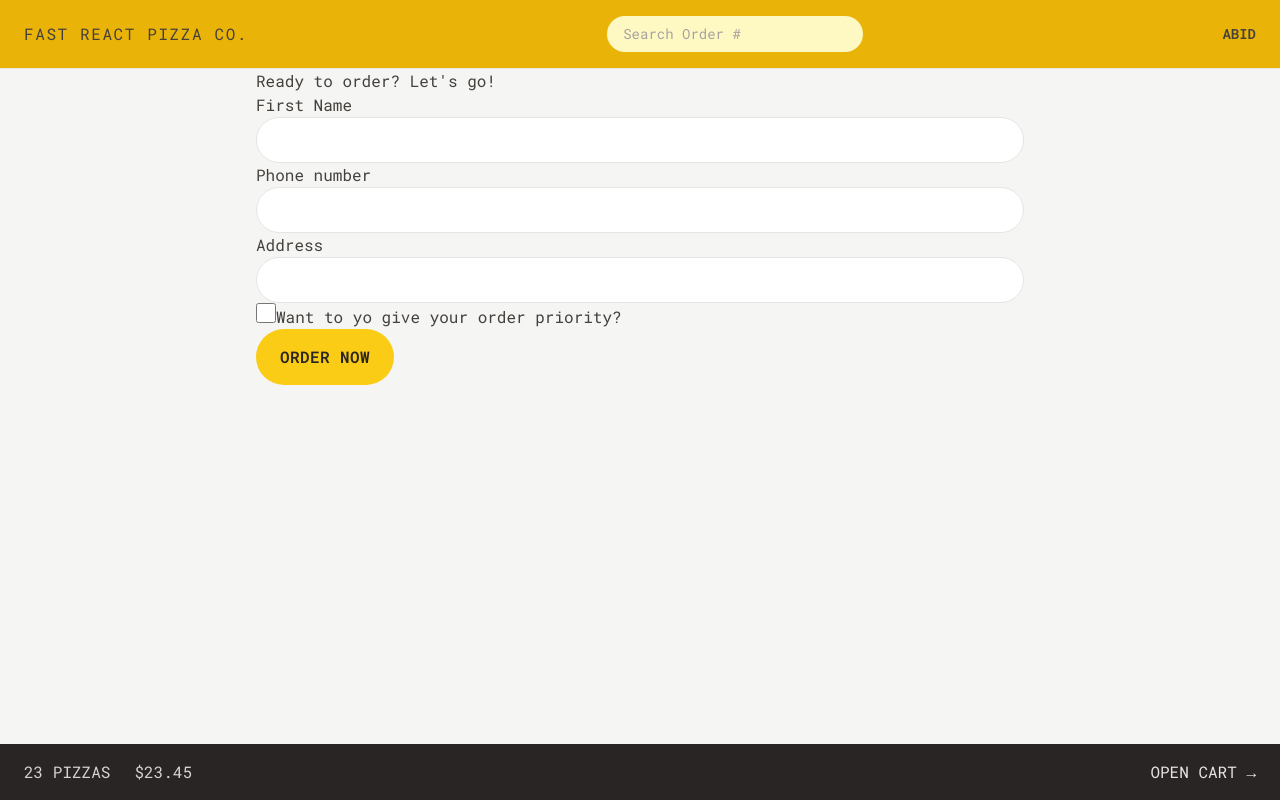
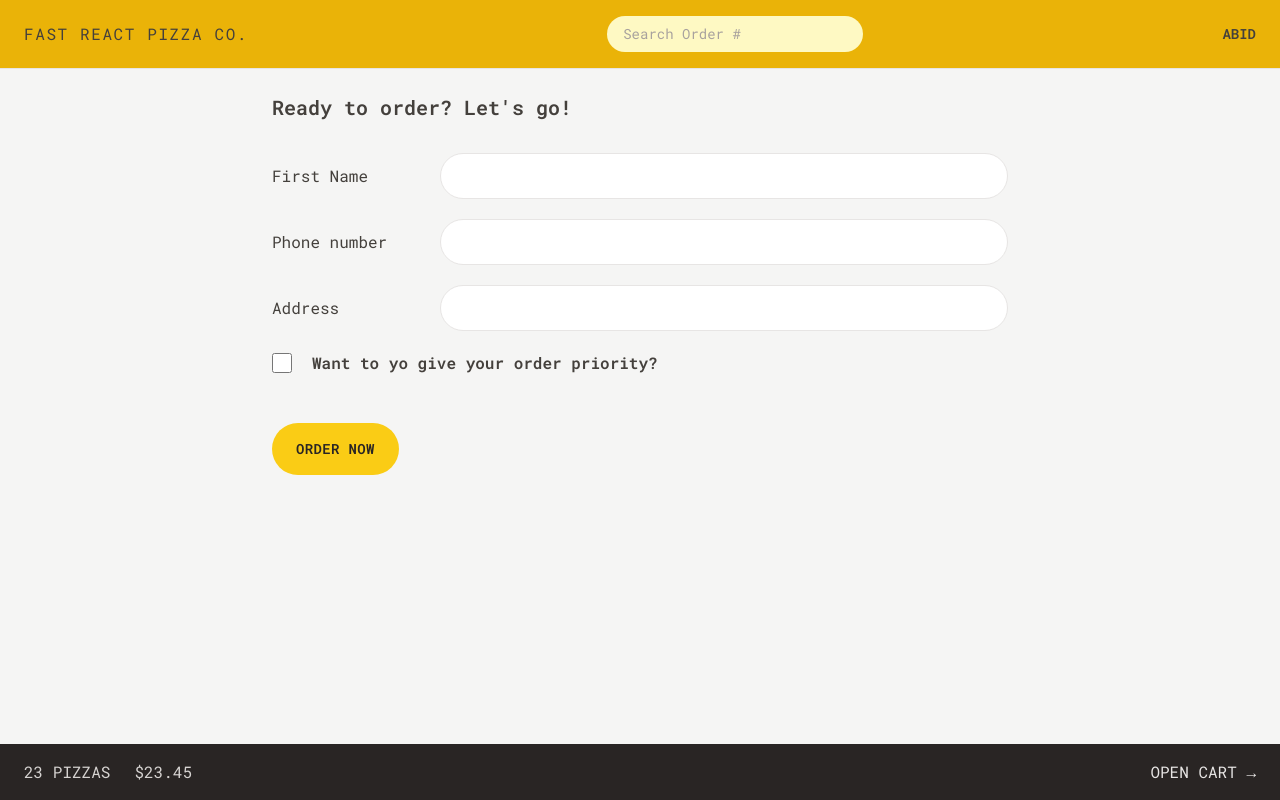
Before and after one commit to ali27-dev/fast-react-pizza, a React (Vite) app: page /order/new in a window 1280 px wide. Built offline with nearby package versions, Linux system fonts and the light colour scheme.

Commit message:
Also Style the Order Form with tailwind css.

```diff
--- a/src/features/order/CreateOrder.jsx
+++ b/src/features/order/CreateOrder.jsx
@@ -40,32 +40,44 @@ function CreateOrder() {
   const cart = fakeCart;
 
   return (
-    <div>
-      <h2>Ready to order? Let's go!</h2>
+    <div className="px-4 py-6">
+      <h2 className="mb-8 text-xl font-semibold">Ready to order? Let's go!</h2>
 
       {/* <Form method="POST" action="/order/new"> */}
       <Form method="POST">
-        <div>
-          <label>First Name</label>
-          <input type="text" name="customer" required className="input" />
+        {/* Name-Input */}
+        <div className="mb-5 flex flex-col gap-2 sm:flex-row sm:items-center">
+          <label className="sm:basis-40">First Name</label>
+          <input type="text" name="customer" required className="input grow" />
         </div>
 
-        <div>
-          <label>Phone number</label>
-          <div>
-            <input type="tel" name="phone" required className="input" />
+        {/* Number-Input */}
+        <div className="mb-5 flex flex-col gap-2 sm:flex-row sm:items-center">
+          <label className="sm:basis-40">Phone number</label>
+          <div className="grow">
+            <input type="tel" name="phone" required className="input w-full" />
+            {formErrors?.phone && (
+              <p className="mt-2 rounded-md bg-red-100 p-2 text-xs text-red-700">
+                {formErrors.phone}
+              </p>
+            )}
           </div>
-          {formErrors?.phone && <p>{formErrors.phone}</p>}
         </div>
-
-        <div>
-          <label>Address</label>
-          <div>
-            <input type="text" name="address" required className="input" />
+        {/* Address-Input */}
+        <div className="mb-5 flex flex-col gap-2 sm:flex-row sm:items-center">
+          <label className="sm:basis-40">Address</label>
+          <div className="grow">
+            <input
+              type="text"
+              name="address"
+              required
+              className="input w-full"
+            />
           </div>
         </div>
 
-        <div>
+        {/* CheckBox-Input */}
+        <div className="mb-12 flex items-center gap-5">
           <input
             type="checkbox"
             name="priority"
@@ -74,9 +86,12 @@ function CreateOrder() {
             // onChange={(e) => setWithPriority(e.target.checked)}
             className="h-5 w-5 accent-yellow-400 focus:outline-none focus:ring focus:ring-yellow-400 focus:ring-offset-2"
           />
-          <label htmlFor="priority">Want to yo give your order priority?</label>
+          <label className="font-semibold" htmlFor="priority">
+            Want to yo give your order priority?
+          </label>
         </div>
 
+        {/* Button-Order-Now */}
         <div>
           <input type="hidden" name="cart" value={JSON.stringify(cart)} />
           {/* <button>Order now</button> */}
--- a/src/index.css
+++ b/src/index.css
@@ -4,7 +4,7 @@
 
 @layer components {
   .input {
-    @apply w-full rounded-full border border-stone-200 px-4 py-2 text-sm transition-all duration-300 placeholder:text-stone-400 focus:outline-none focus:ring focus:ring-yellow-300 md:px-6 md:py-3;
+    @apply rounded-full border border-stone-200 px-4 py-2 text-sm transition-all duration-300 placeholder:text-stone-400 focus:outline-none focus:ring focus:ring-yellow-300 md:px-6 md:py-3;
   }
   /* https://dev.to/afif/i-made-100-css-loaders-for-your-next-project-4eje */
   .loader {
--- a/src/ui/Button.jsx
+++ b/src/ui/Button.jsx
@@ -1,13 +1,10 @@
 import { Link } from 'react-router-dom';
 function Button({ children, disabled, to, type }) {
-  const className =
-    'inline-block rounded-full bg-yellow-400 px-4 py-2 font-semibold uppercase tracking-wide text-stone-800 transition-colors duration-300 hover:bg-yellow-300 focus:outline-none focus:ring focus:ring-yellow-400 focus:ring-offset-2 disabled:cursor-not-allowed sm:px-6 md:py-4';
-
   const base =
-    'inline-block rounded-full bg-yellow-400 font-semibold uppercase tracking-wide text-stone-800 transition-colors duration-300 hover:bg-yellow-300 focus:outline-none focus:ring focus:ring-yellow-400 focus:ring-offset-2 disabled:cursor-not-allowed ';
+    'inline-block rounded-full text-sm bg-yellow-400 font-semibold uppercase tracking-wide text-stone-800 transition-colors duration-300 hover:bg-yellow-300 focus:outline-none focus:ring focus:ring-yellow-400 focus:ring-offset-2 disabled:cursor-not-allowed ';
   const styles = {
     primary: base + 'px-4 py-3 md:px-6 md:py-4',
-    small: base + 'px-4 py-2 md:px-5 md:py-2.5 text-sm',
+    small: base + 'px-4 py-2 md:px-5 md:py-2.5 text-xs',
     secondary:
       'inline-block text-sm rounded-full border-2 border-stone-300 font-semibold uppercase tracking-wide text-stone-400 transition-colors duration-300 hover:bg-stone-300 hover:text-stone-800 focus:bg-stone-300 focus:text-stone-800 focus:outline-none focus:ring focus:ring-stone-200 focus:ring-offset-2 disabled:cursor-not-allowed px-4 py-2.5 md:px-6 md:py-3.5',
   };
```
Also changed, not shown: index.html (+5 -2 lines).
